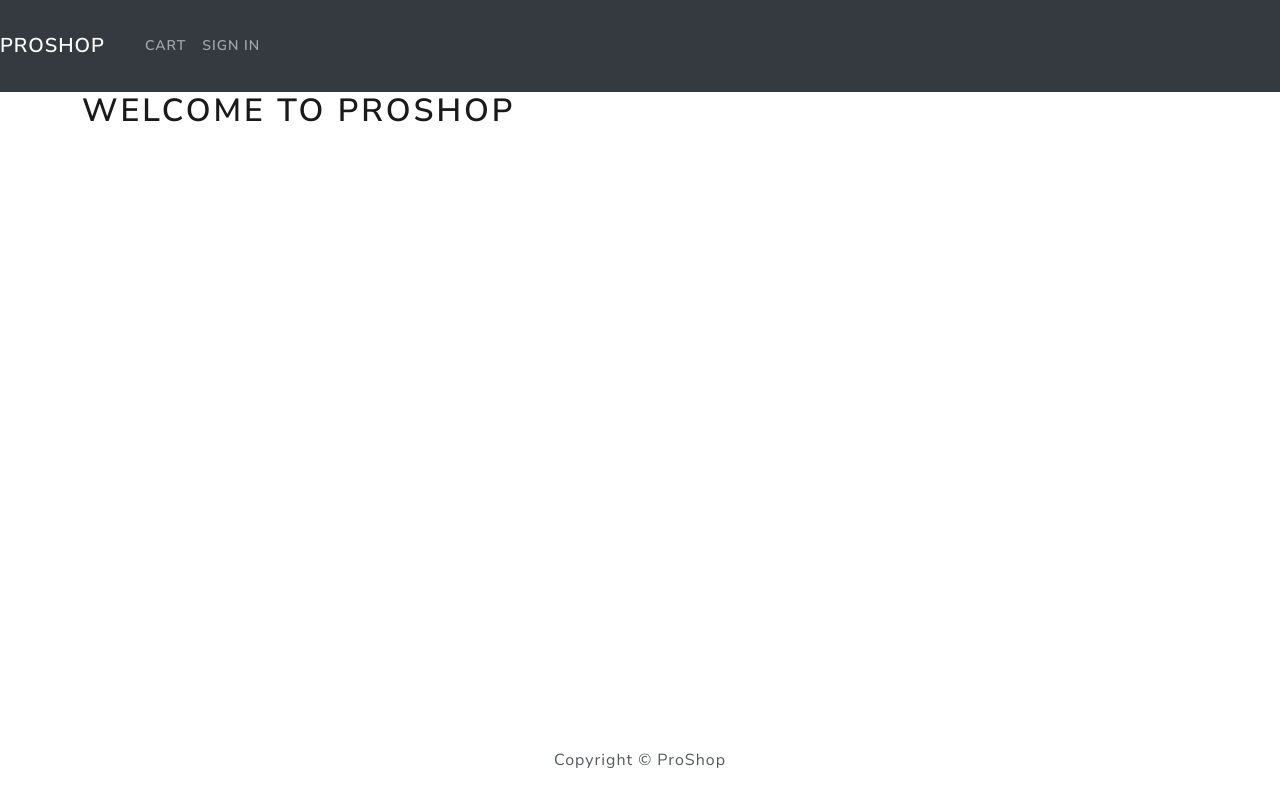
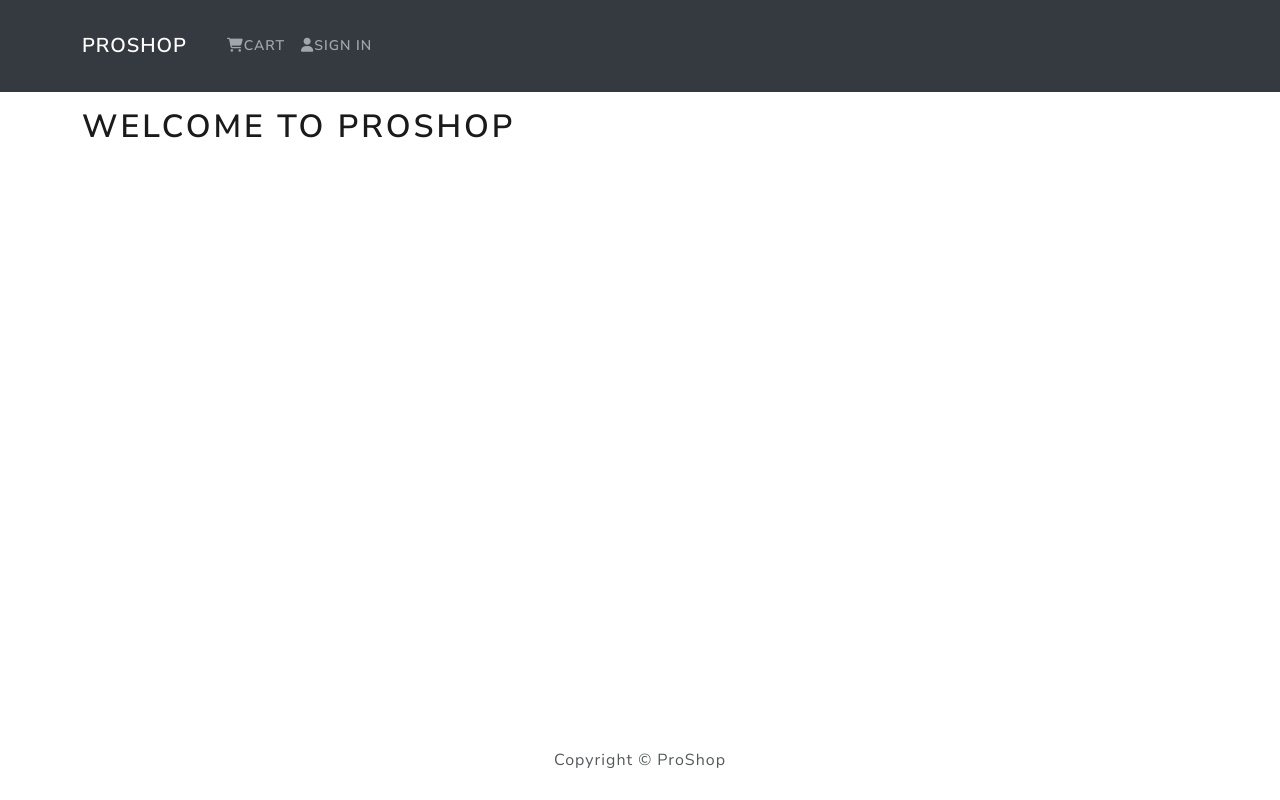
Before and after one commit to AtanasoaieD/e-commerce, a React (Create React App) app in the folder frontend/: page / in a window 1280 px wide. Built offline with nearby package versions, Linux system fonts and the light colour scheme.

Commit message:
header,footer,fa

```diff
--- a/frontend/public/index.html
+++ b/frontend/public/index.html
@@ -8,6 +8,14 @@
     <meta
       name="description"
       content="Web site created using create-react-app"
+    />
+    <link
+      rel="stylesheet"
+      href="https://cdnjs.cloudflare.com/ajax/libs/font-awesome/6.4.0/css/all.min.css
+
+
+
+    "
     />
     <link rel="apple-touch-icon" href="%PUBLIC_URL%/logo192.png" />
     <!--
--- a/frontend/src/App.js
+++ b/frontend/src/App.js
@@ -8,7 +8,8 @@
   return (
     <>
       <Header />
-      <main>
+
+      <main className="py-3">
         <Container>
           <h1>Welcome To Proshop</h1>
         </Container>
--- a/frontend/src/components/Header.js
+++ b/frontend/src/components/Header.js
@@ -6,14 +6,21 @@
   return (
     <header>
       <Navbar bg="dark" variant="dark" expand="lg" CollapseOnSelect>
-        <Navbar.Brand href="/">ProShop</Navbar.Brand>
-        <Navbar.Toggle aria-controls="basic-navbar-nav" />
-        <Navbar.Collapse id="basic-navbar-nav">
-          <Nav className="mr-auto">
-            <Nav.Link href="/cart">Cart</Nav.Link>
-            <Nav.Link href="/login">Sign in</Nav.Link>
-          </Nav>
-        </Navbar.Collapse>
+        <Container>
+          <Navbar.Brand href="/">ProShop</Navbar.Brand>
+          <Navbar.Toggle aria-controls="basic-navbar-nav" />
+          <Navbar.Collapse id="basic-navbar-nav">
+            <Nav className="ml-auto">
+              <Nav.Link href="/cart">
+                {' '}
+                <i className="fas fa-shopping-cart"></i>Cart
+              </Nav.Link>
+              <Nav.Link href="/login">
+                <i className="fas fa-user"></i>Sign in
+              </Nav.Link>
+            </Nav>
+          </Navbar.Collapse>
+        </Container>
       </Navbar>
     </header>
   );
```
Also changed, not shown: 2 other files (tests, documents, lock files or other folders).
